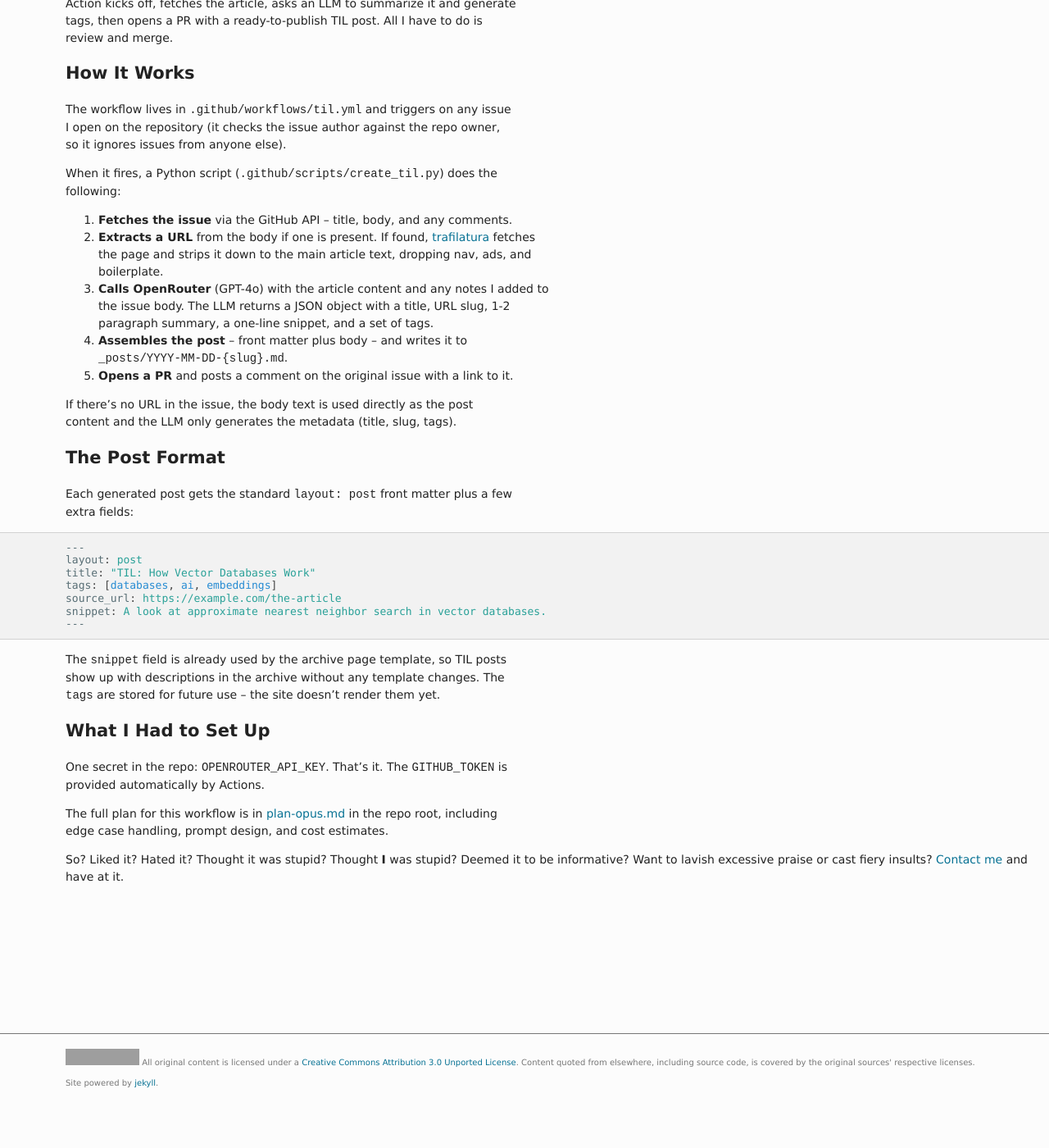
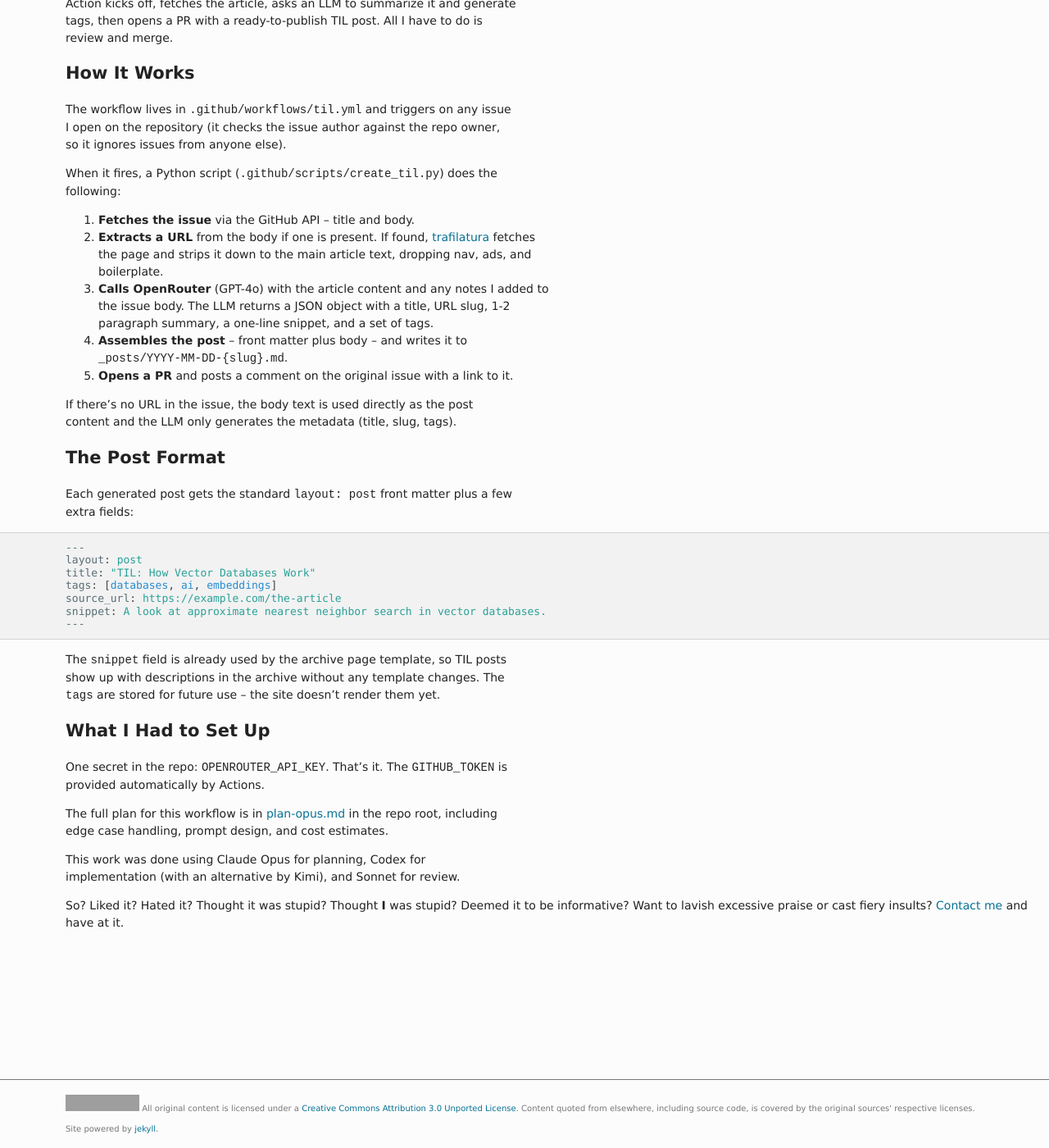
Before and after one commit to philipmat/philipmat.github.io, a Jekyll site: the page built from _posts/2026-03-03-til_posts_from_github_issues.md, in a window 1280 px wide and 1400 px high, scrolled down 356 px. Shown: the whole window at 82% size. Built offline with Jekyll 4.4.1, drawn with Linux system fonts in a browser that asks for light colours; before the commit the page ends 1702 px from its top, so only the background shows below that; grey boxes are pictures that could not be loaded.

Commit message:
update with AI mentions

```diff
--- a/_posts/2026-03-03-til_posts_from_github_issues.md
+++ b/_posts/2026-03-03-til_posts_from_github_issues.md
@@ -23,7 +23,7 @@ repo owner, so it ignores issues from anyone else).
 When it fires, a Python script (`.github/scripts/create_til.py`) does
 the following:
 
-1. **Fetches the issue** via the GitHub API -- title, body, and any comments.
+1. **Fetches the issue** via the GitHub API -- title and body.
 2. **Extracts a URL** from the body if one is present.
    If found, [trafilatura] fetches the page and strips it down to
    the main article text, dropping nav, ads, and boilerplate.
@@ -65,5 +65,9 @@ That's it. The `GITHUB_TOKEN` is provided automatically by Actions.
 The full plan for this workflow is in [plan-opus.md] in the repo root,
 including edge case handling, prompt design, and cost estimates.
 
+This work was done using Claude Opus for planning,
+Codex for implementation (with an alternative by Kimi),
+and Sonnet for review.
+
 [trafilatura]: https://trafilatura.readthedocs.io/
-[plan-opus.md]: /plan-opus.md
+[plan-opus.md]: /docs/features/til_action/plan-opus.md
```
